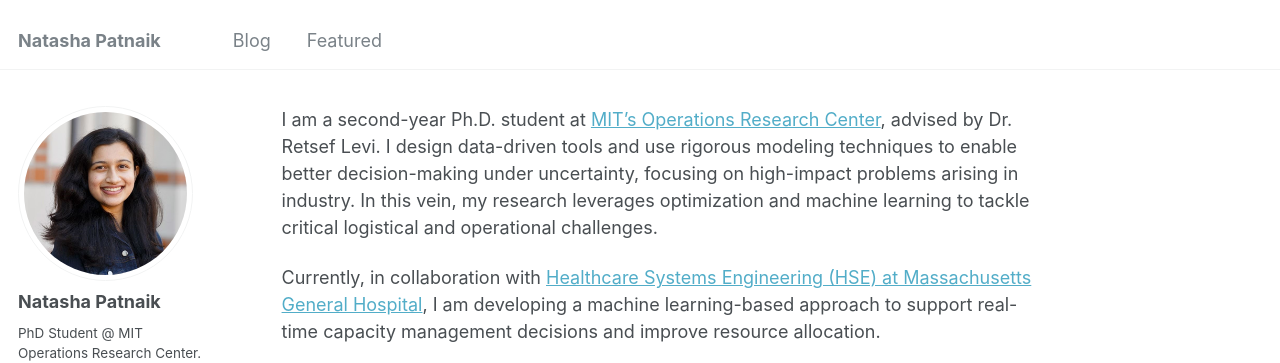
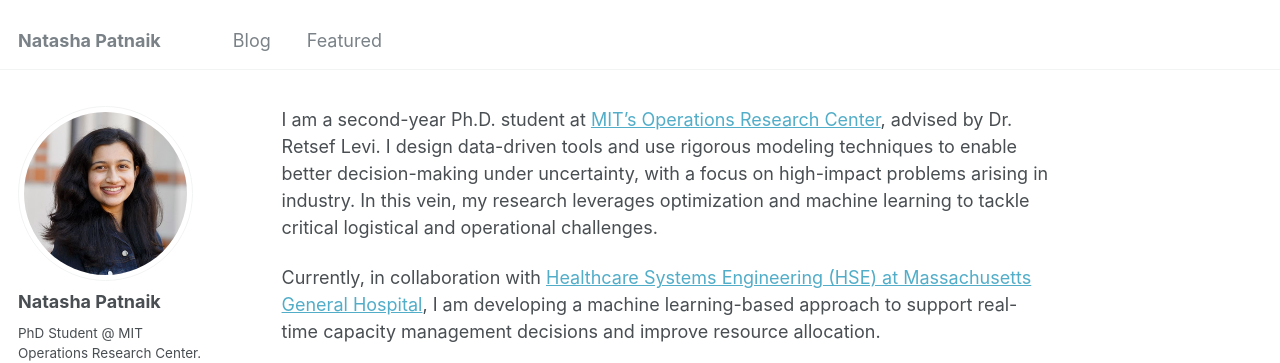
Before and after one commit to natasha-patnaik-321/natasha-patnaik-321.github.io, a Jekyll site: the page built from _pages/about.md, in a window 1280 px wide and 1069 px high. Shown: the top 363 px of the window. Built offline with Jekyll 4.4.1, drawn with Linux system fonts in a browser that asks for light colours; some web fonts are replaced.

Commit message:
Update about.md

```diff
--- a/_pages/about.md
+++ b/_pages/about.md
@@ -6,7 +6,7 @@ redirect_from:
   - /about.html
 ---
 
-I am a second-year Ph.D. student at [MIT's Operations Research Center](https://orc.mit.edu/), advised by Dr. Retsef Levi. I design data-driven tools and use rigorous modeling techniques to enable better decision-making under uncertainty, focusing on high-impact problems arising in industry. In this vein, my research leverages optimization and machine learning to tackle critical logistical and operational challenges.
+I am a second-year Ph.D. student at [MIT's Operations Research Center](https://orc.mit.edu/), advised by Dr. Retsef Levi. I design data-driven tools and use rigorous modeling techniques to enable better decision-making under uncertainty, with a focus on high-impact problems arising in industry. In this vein, my research leverages optimization and machine learning to tackle critical logistical and operational challenges.
 
 Currently, in collaboration with [Healthcare Systems Engineering (HSE) at Massachusetts General Hospital](https://www.massgeneral.org/research/healthcare-systems-engineering), I am developing a machine learning-based approach to support real-time capacity management decisions and improve resource allocation.
 
```
